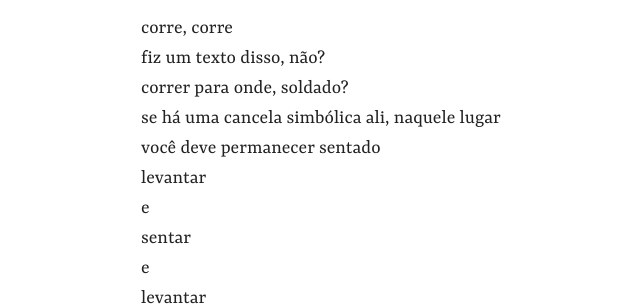
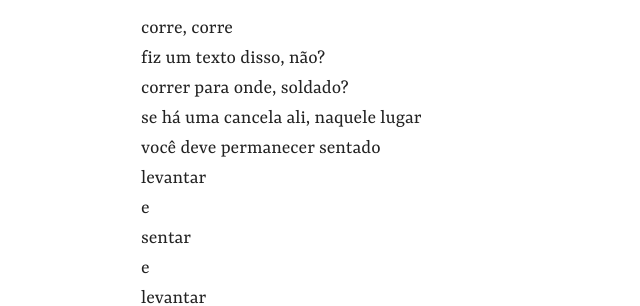
Before and after one commit to danielsarsi/se-parar-e-pior, a Jekyll site: the page built from textos/_posts/2021-03-24-exercito-pt-1.md, in a window 1280 px wide and 900 px high, scrolled down 3018 px. Shown: the part 152-458 px from the top of the window, without its empty margins (211-851 px from the left). Built offline with Jekyll 4.4.1, drawn with Linux system fonts in a browser that asks for light colours; Markdown is read by kramdown in place of the engine named in the settings; some of the changed text lies outside the part shown.

Commit message:
pequenas correções

```diff
--- a/textos/_posts/2021-03-24-exercito-pt-1.md
+++ b/textos/_posts/2021-03-24-exercito-pt-1.md
@@ -100,7 +100,7 @@ sem entender sua necessidade
 corre, corre
 fiz um texto disso, não?
 correr para onde, soldado?
-se há uma cancela simbólica ali, naquele lugar
+se há uma cancela ali, naquele lugar
 você deve permanecer sentado
 levantar
 e
```
Also changed, not shown: other parts of textos/_posts/2021-03-24-exercito-pt-1.md (+1 -1 lines).
